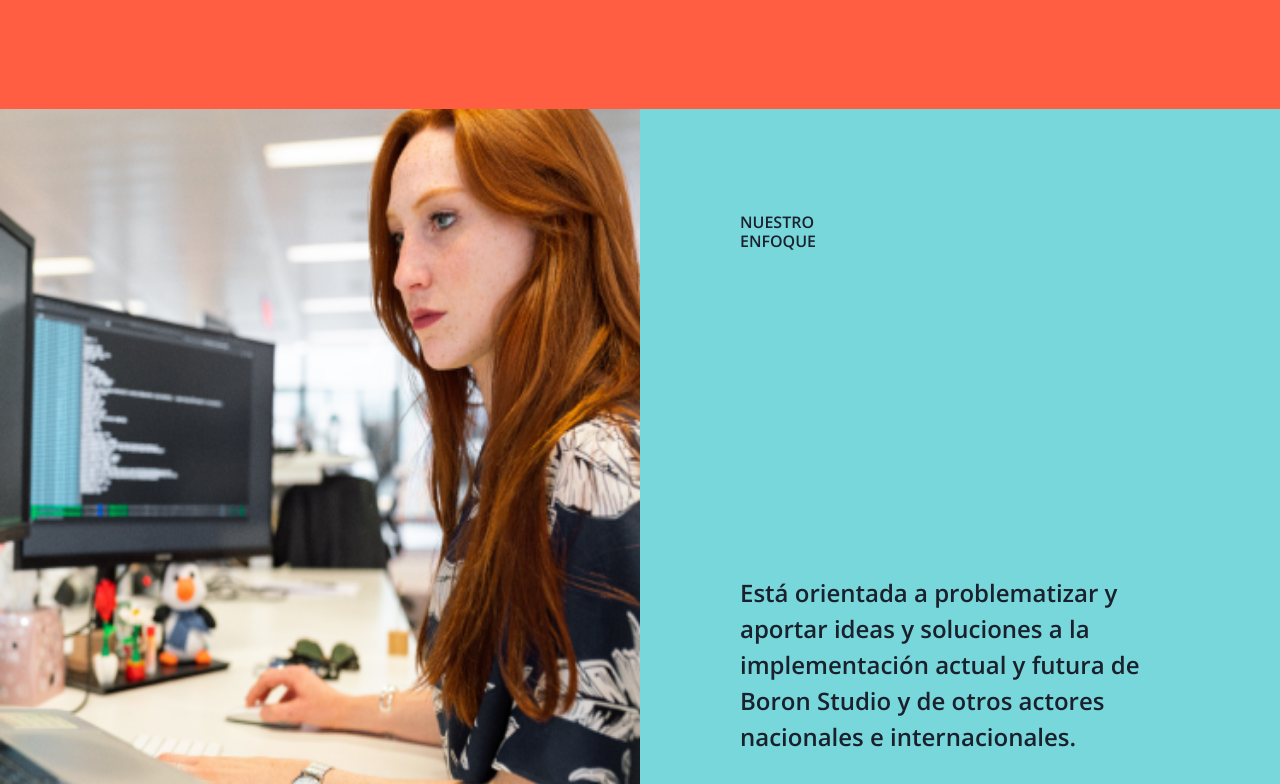
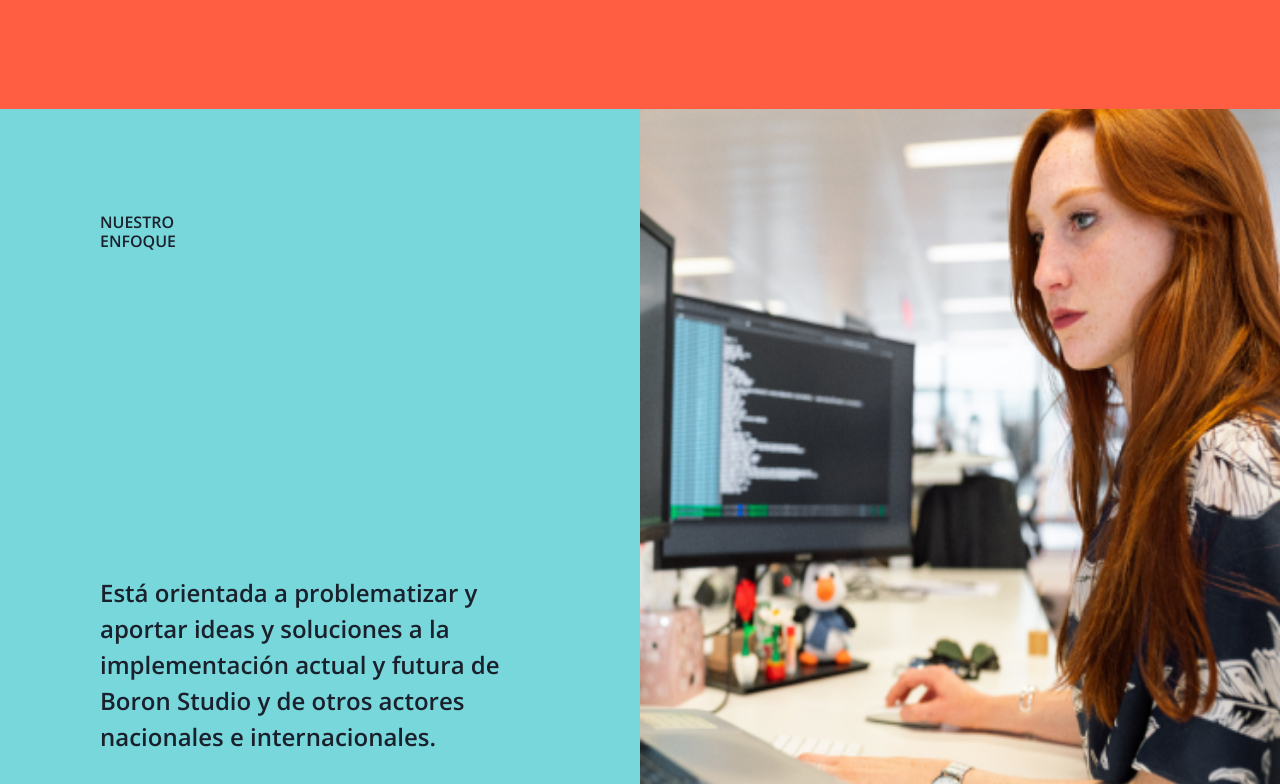
Before and after one commit to Guilleto98/Desafio-Boron, a React (Create React App) app: page / in a window 1280 px wide. Shown: the part 2736-3520 px from the top of the page. Built offline with nearby package versions, Linux system fonts and the light colour scheme.

Commit message:
Correct align image

```diff
--- a/src/components/FocusingContainer/FocusingContainer.tsx
+++ b/src/components/FocusingContainer/FocusingContainer.tsx
@@ -10,7 +10,7 @@ const FocusingContainer = ()=>{
     return(
         <Flex
         bg='#77D7DB'
-        flexDirection={{base:'column-reverse', lg:'row'}}
+        flexDirection={{base:'column-reverse', lg:'row-reverse'}}
         >
             <Image
             w='full'
```
